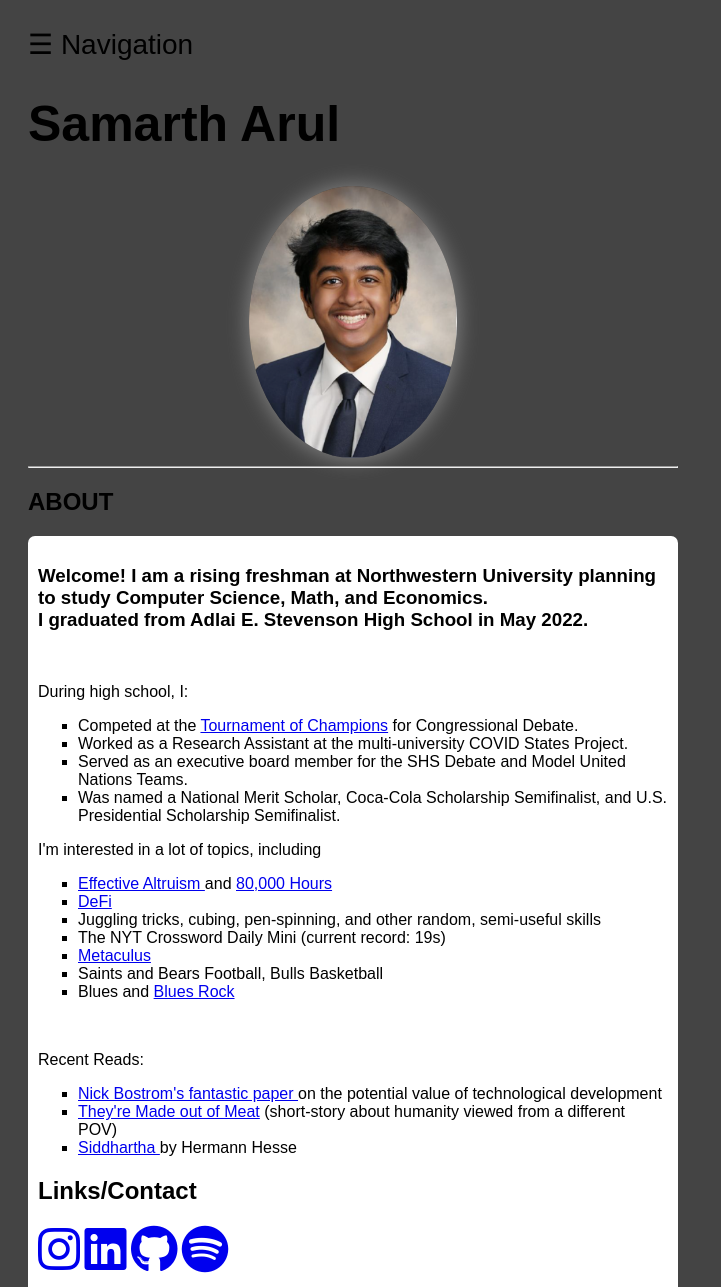
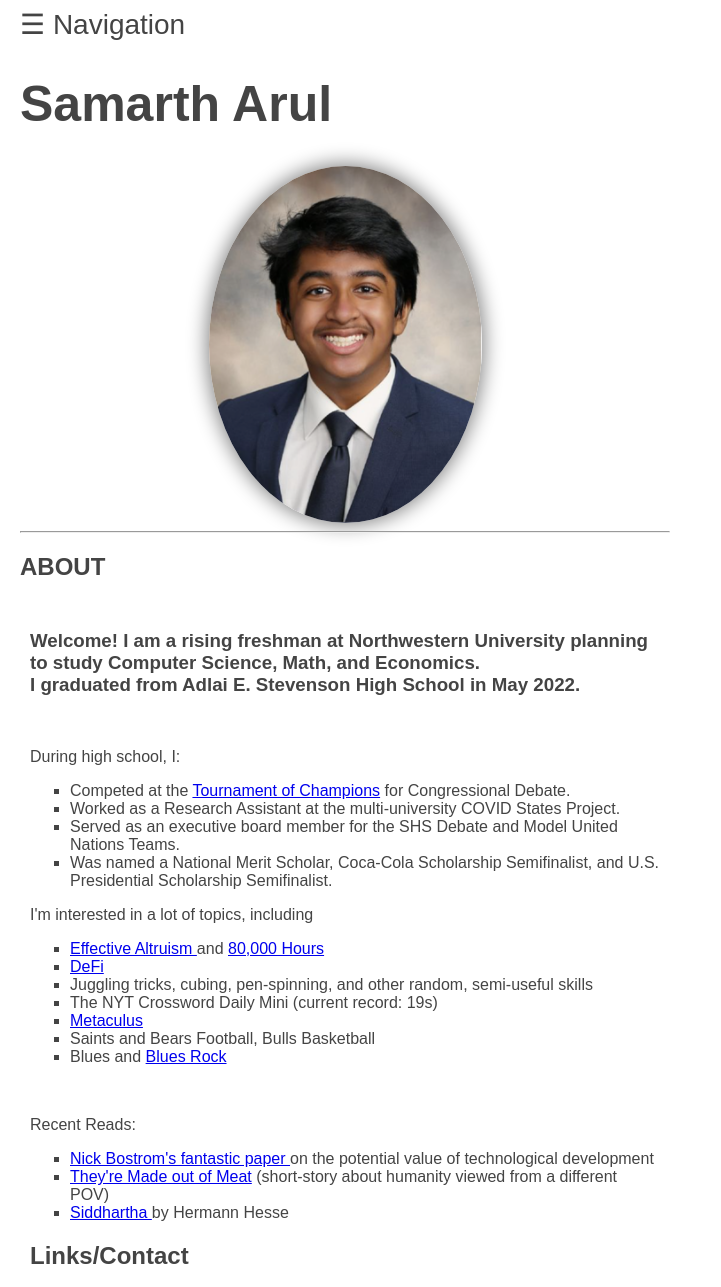
Before and after one commit to SamarthArul/prevHome, a plain HTML site: page index.html in a window 1280 px wide. Shown: the top 1287 px of the page, without its empty margins (0-721 px from the left). Drawn offline with Linux system fonts and the light colour scheme.

Commit message:
Update style.css

```diff
--- a/style.css
+++ b/style.css
@@ -4,11 +4,19 @@
 
 
 
+body {
+  color: #444;
+  padding: 0 12px;
+  font-family: Arial;
+  max-width:650px;
+}
+
+
 
 
 .profilepicture {
   border-radius: 50%;
-  width: 32%;
+  width: 42%;
   height: auto;
   display: block;
   margin: auto;
@@ -16,6 +24,10 @@
 }
 
 
+.icons {
+  display: flex;
+  justify-content: space-between;
+}
 
 
 /* Disables the selection */
@@ -89,12 +101,6 @@
 
 
 
-body {
-  background-color: #444;
-  padding: 20px;
-  font-family: Arial;
-  max-width:650px;
-}
 
 img{border-radius: 5px;}
 
```
